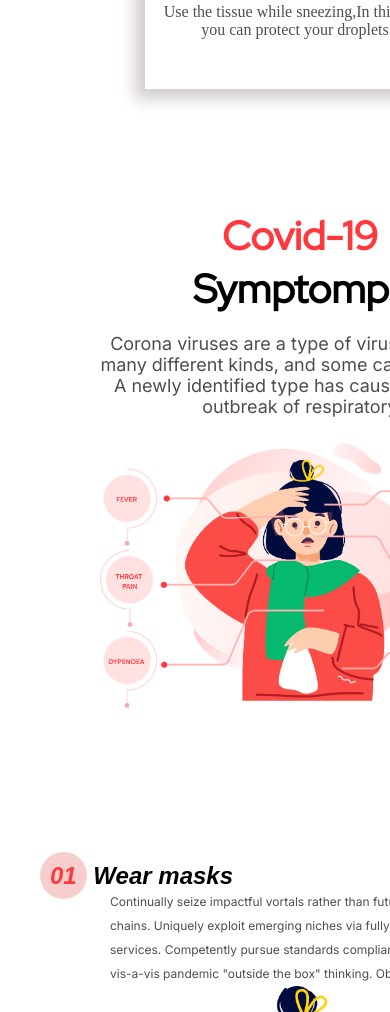
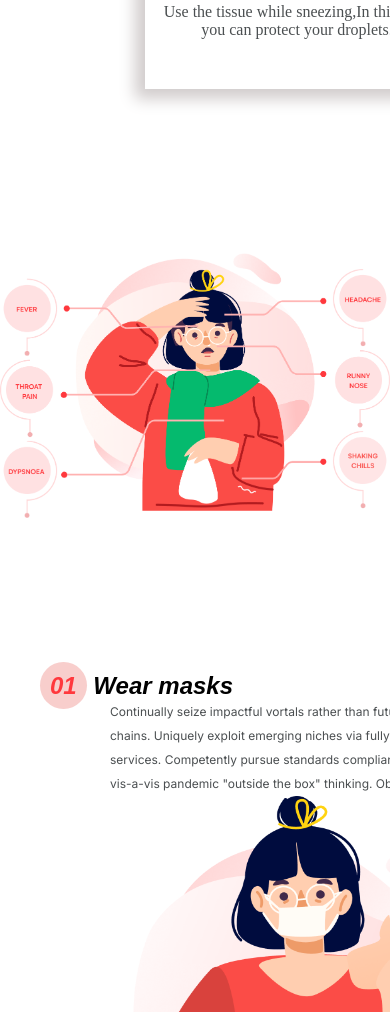
Before and after one commit to msrifat1/Covid-19_A, a plain HTML site: page index.html in a window 390 px wide. Shown: the part 3317-4329 px from the top of the page. Drawn offline with Linux system fonts and the light colour scheme; a web font is replaced by a local one.

Commit message:
Add files via upload

```diff
--- a/css/style.css
+++ b/css/style.css
@@ -330,19 +330,24 @@ nav{
         /* overflow: hidden; */
     }
     .symptomps{
-        margin-left: 100px;
+        /* margin-left: 100px; */
+        margin: auto;
+        /* padding: 0 50px; */
     }
     .symptomps h1{
-        font-size: 40px;
+        display: none;
+        /* font-size: 40px;
         margin: auto;
-        width: 400px;
+        width: 400px; */
     }
     .symptomps p{
-        font-size: 18px;
+        display: none;
+        /* font-size: 18px;
         width: 400px;
-        margin: auto;
+        margin: auto; */
     }
     .symptomps-img img{
+        /* padding: 50px 50px; */
         width: 100%;
         height: auto;
         margin: auto;
```
